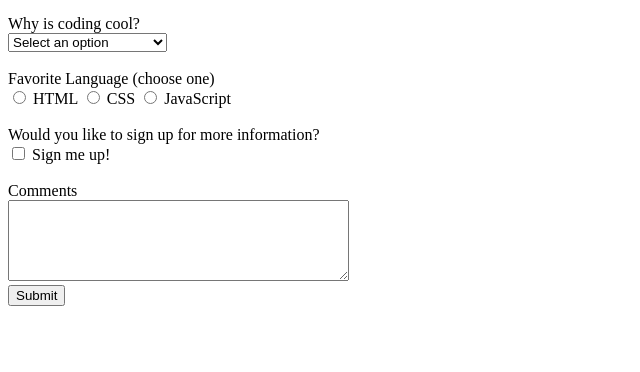
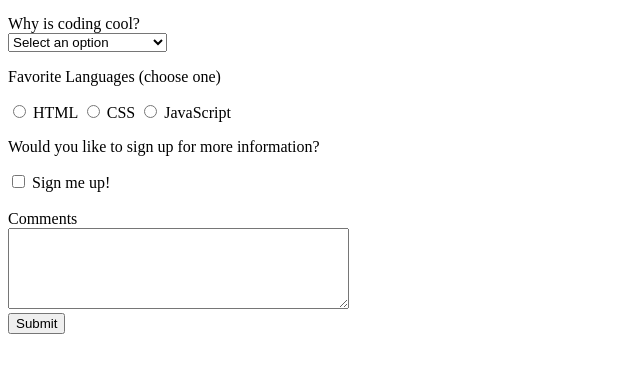
Before and after one commit to davin-phuong/c0122-code-solutions, a website: page html-forms/index.html in a window 1280 px wide. Shown: the part 122-494 px from the top of the page, without its empty margins (0-640 px from the left). Drawn offline with Linux system fonts and the light colour scheme.

Commit message:
Fixed code based on change request.

```diff
--- a/html-forms/index.html
+++ b/html-forms/index.html
@@ -9,14 +9,14 @@
       <div class="coding-form">
         <label for="email">Email</label>
         <div>
-          <input type="text" name="email">
+          <input type="text" name="email" id="email">
         </div>
       </div>
       <br>
       <div class="coding-form">
         <label for="why-is-coding-cool">Why is coding cool?</label>
         <div>
-          <select name=" ">
+          <select name=" " id="why-is-coding-cool">
             <option value=" ">Select an option</option>
             <option value="interesting">Because it's interesting</option>
             <option value="fun">Because it's fun</option>
@@ -24,27 +24,25 @@
           </select>
         </div>
       </div>
-      <br>
-      <div class="coding-form">
-        <label for="languages">Favorite Language (choose one)</label>
-        <div>
-          <input type="radio" name="language" value="html"> HTML
-          <input type="radio" name="language" value="css"> CSS
-          <input type="radio" name="language" value="javascript"> JavaScript
-        </div>
+      <p>Favorite Languages (choose one)</p>
+      <div>
+        <input type="radio" name="language" value="html">
+        <label for="html">HTML</label>
+        <input type="radio" name="language" value="css">
+        <label for="css">CSS</label>
+        <input type="radio" name="language" value="javascript">
+        <label for="javascript">JavaScript</label>
       </div>
-      <br>
-      <div class="coding-form">
-        <label for="sign-up">Would you like to sign up for more information?</label>
-        <div>
-          <input type="checkbox" name="sign-up" id="sign-up"> Sign me up!
-        </div>
+      <p>Would you like to sign up for more information?</p>
+      <div>
+        <input type="checkbox" name="sign-up" id="sign-up">
+        <label for="sign-up">Sign me up!</label>
       </div>
       <br>
       <div class="coding-form">
         <label for="comments">Comments</label>
         <div>
-          <textarea name="comments" cols="40" rows="5"></textarea>
+          <textarea name="comments" cols="40" rows="5" id="comments"></textarea>
         </div>
       </div>
       <div class="coding-form">
```
